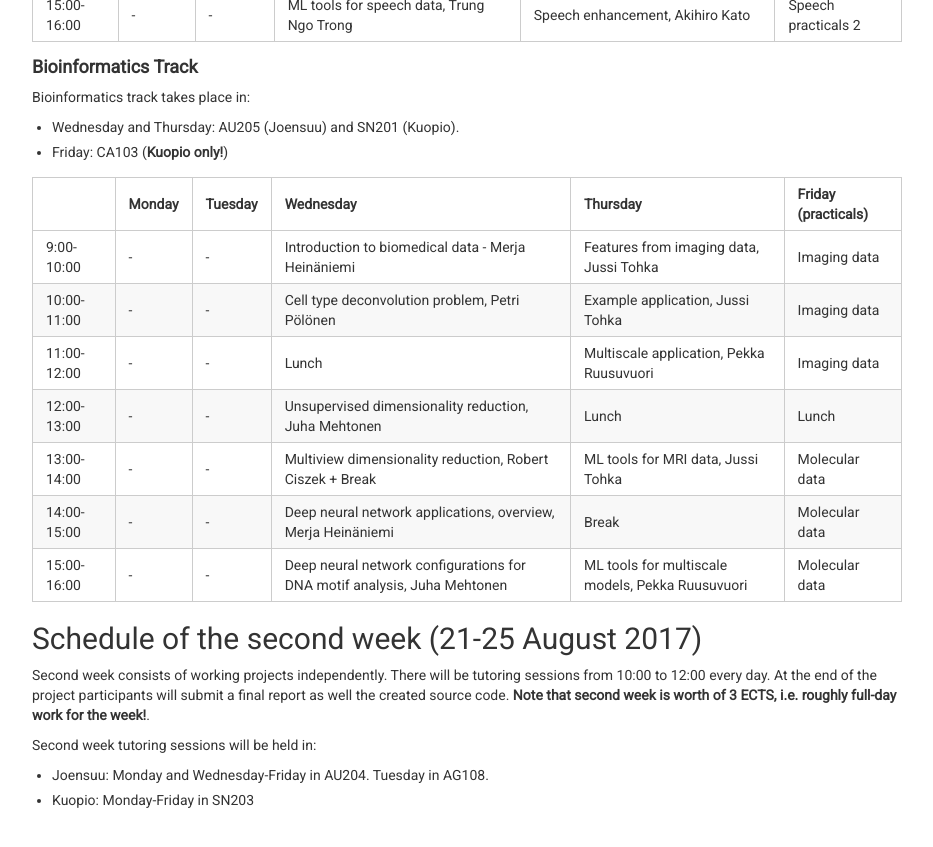
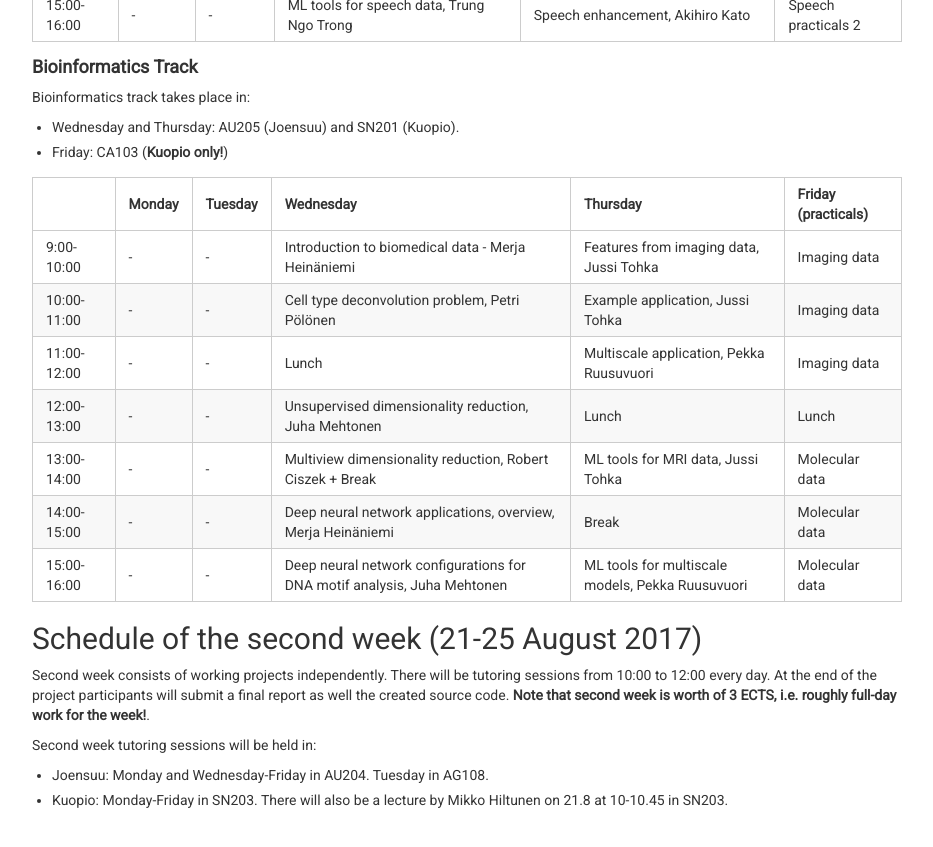
Before and after one commit to abrahamwoubie/Summer_School_RL, a Jekyll site: the page built from schedule.md, in a window 1280 px wide and 900 px high, scrolled down 1739 px. Shown: the top 847 px of the window, without its empty margins (173-1106 px from the left). Built offline with Jekyll 4.4.1, drawn with Linux system fonts in a browser that asks for light colours; nearby versions of some CDN libraries.

Commit message:
Added info on additional kuopio lecture

```diff
--- a/schedule.md
+++ b/schedule.md
@@ -69,4 +69,4 @@ At the end of the project participants will submit a final report as well the cr
 Second week tutoring sessions will be held in:
 
 * Joensuu: Monday and Wednesday-Friday in AU204. Tuesday in AG108.
-* Kuopio: Monday-Friday in SN203
+* Kuopio: Monday-Friday in SN203. There will also be a lecture by Mikko Hiltunen on 21.8 at 10-10.45 in SN203.
```
